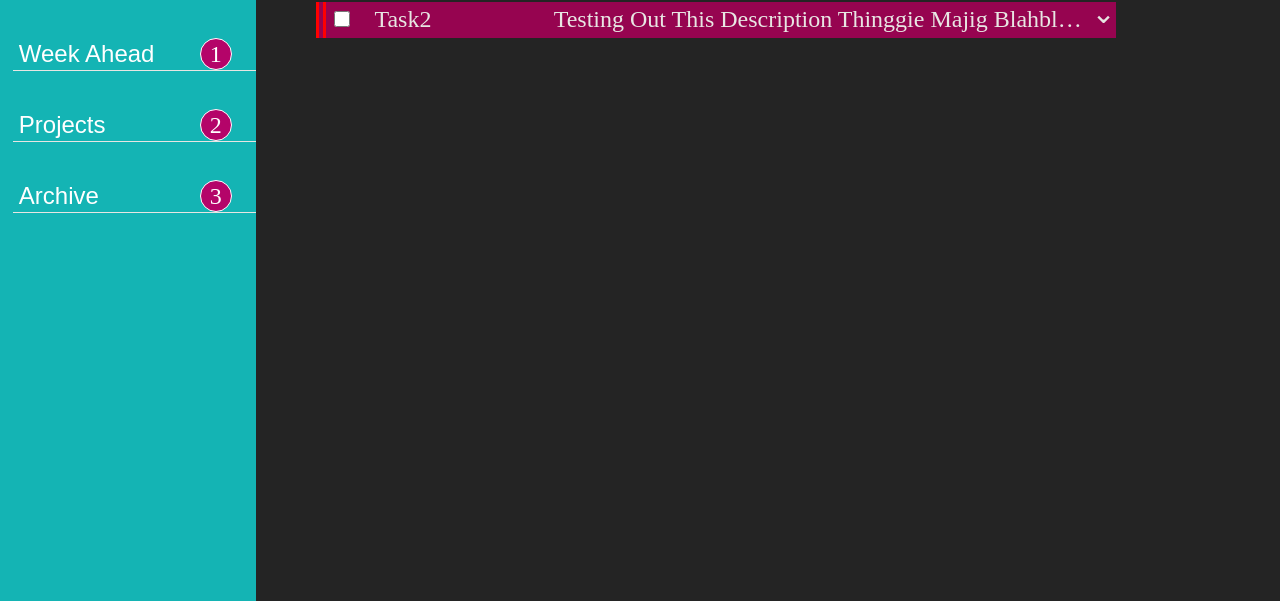
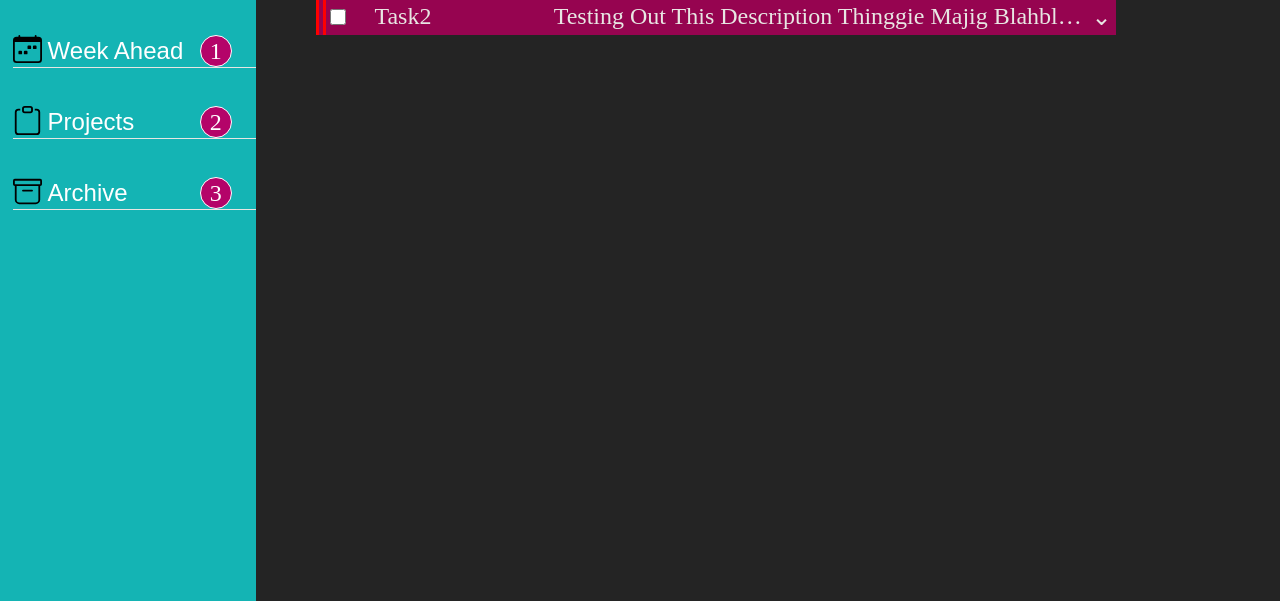
Before and after one commit to ngvuong/TodoList, a website built with webpack: page dist/index.html in a window 1280 px wide. Shown: the part 199-800 px from the top of the page. Built offline with nearby package versions, Linux system fonts and the light colour scheme.

Commit message:
Add view icons, styling

```diff
--- a/src/buildTask.js
+++ b/src/buildTask.js
@@ -54,6 +54,7 @@ export function buildTaskView(task) {
     save.disabled = true;
     const del = formClone.cancel;
     del.classList.remove("cancel");
+    del.classList.add("delete");
     del.value = "Delete";
     del.addEventListener("click", () => {
       storeTask.remove(task);
--- a/src/index.js
+++ b/src/index.js
@@ -33,6 +33,9 @@ import { pubsub } from "./pubsub";
   const navIcon = document.querySelector(".nav-icon");
   navIcon.addEventListener("click", () => nav.classList.toggle("toggle"));
 
+  const todayIcon = document.querySelector(".today-icon");
+  todayIcon.textContent = format(new Date(), "d");
+
   const navBtns = document.querySelectorAll(".nav-btn");
   navBtns.forEach((btn) => btn.addEventListener("click", renderView));
 
@@ -57,10 +60,12 @@ import { pubsub } from "./pubsub";
   const container = document.querySelector(".grid-container");
 
   const cancel = document.querySelector(".cancel");
-  cancel.addEventListener("click", () => {
-    toggleForm(formOverlay, container);
-    form.reset();
-  });
+  [formOverlay, cancel].forEach((item) =>
+    item.addEventListener("click", (e) => {
+      toggleForm(formOverlay, container);
+      form.reset();
+    })
+  );
 
   const form = document.querySelector(".task-form");
   form.addEventListener("submit", function (e) {
@@ -72,6 +77,7 @@ import { pubsub } from "./pubsub";
     toggleForm(formOverlay, container);
     form.reset();
   });
+  form.addEventListener("click", (e) => e.stopPropagation());
 
   const addTaskBtns = document.querySelectorAll(".task-btn");
   addTaskBtns.forEach((btn) =>
```
Also changed, not shown: dist/archive.svg (added), dist/calendar-week.svg (added), dist/calendar.svg (added), dist/clipboard.svg (added), dist/index.html, dist/main.js, dist/style.css.
